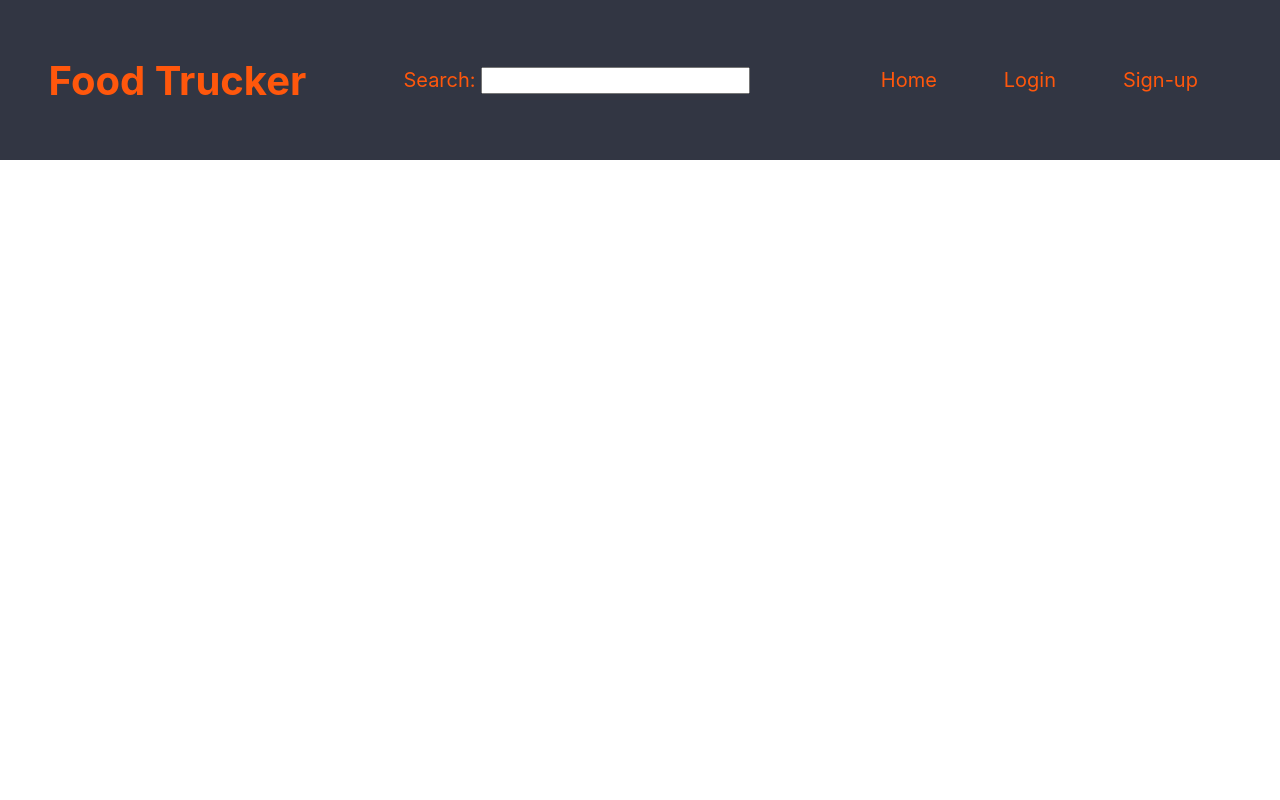
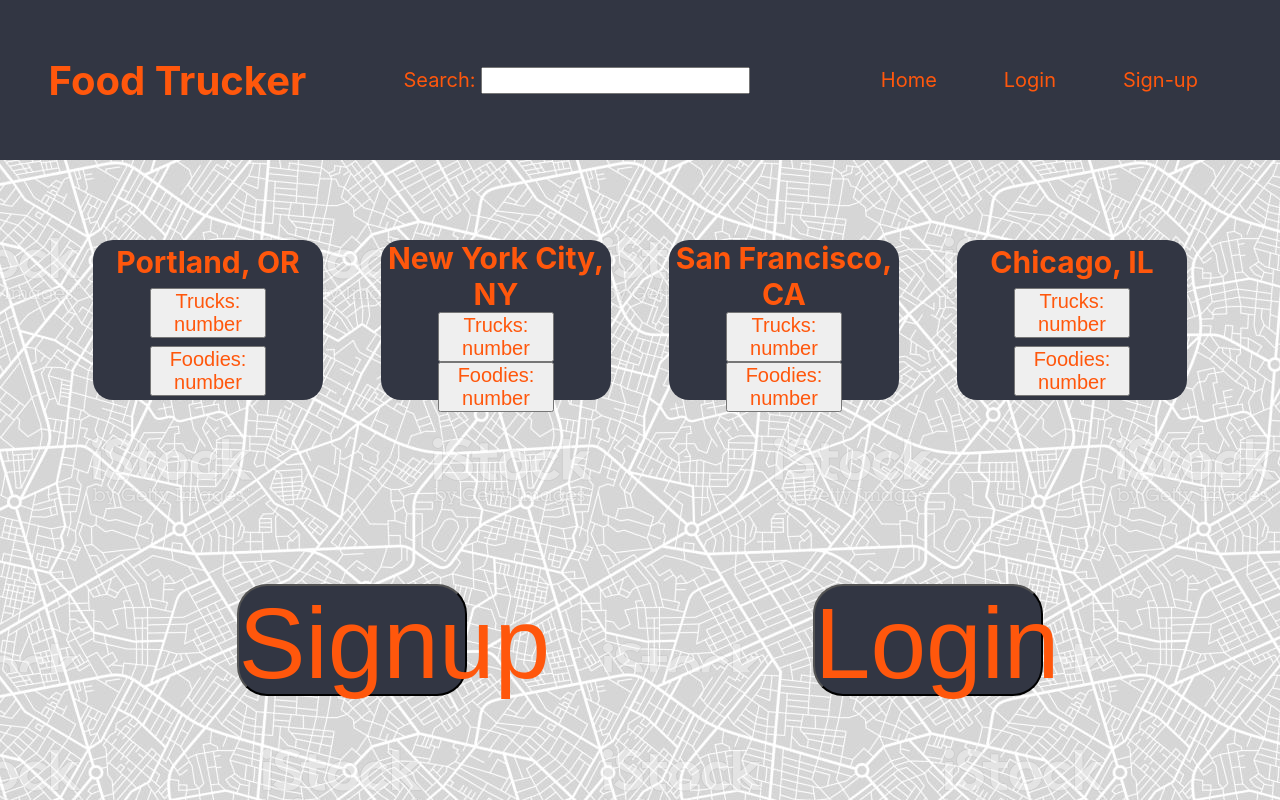
Before and after one commit to Food-Truck-BWPT/frontend, a React (Create React App) app in the folder foodtrucker/: page / in a window 1280 px wide. Built offline with nearby package versions, Linux system fonts and the light colour scheme.

Commit message:
set up landing page and hero image styling with city cards and signup and login buttons

```diff
--- a/foodtrucker/package.json
+++ b/foodtrucker/package.json
@@ -8,6 +8,7 @@
     "@testing-library/user-event": "^7.2.1",
     "axios": "^0.19.2",
     "bootstrap": "^4.5.0",
+    "google-maps": "^4.2.3",
     "less": "^3.11.3",
     "react": "^16.13.1",
     "react-dom": "^16.13.1",
--- a/foodtrucker/src/App.css
+++ b/foodtrucker/src/App.css
@@ -13,3 +13,9 @@ html {
 a, p, input, label {
   font-size: 2rem;
 }
+
+.hero {
+  background-image: url("./assets/map.jpg");
+  width: 100%;
+  height: 80vh;
+}
--- a/foodtrucker/src/components/Content.js
+++ b/foodtrucker/src/components/Content.js
@@ -2,6 +2,7 @@ import React from "react"
 import Login from "./login/loginForm"
 import Signup from "./login/signupForm"
 import Profile from "./profile/Profile"
+import LandingPage from "./LandingPage"
 import {Route} from "react-router-dom"
 
 function Content() {
@@ -16,6 +17,9 @@ function Content() {
             <Route path="/profile">
                 <Profile />
             </Route>
+            <Route exact path="/">
+                <LandingPage />
+            </Route>
         </div>
     )
 }
--- a/foodtrucker/src/components/LandingPage.js
+++ b/foodtrucker/src/components/LandingPage.js
@@ -0,0 +1,84 @@
+import React, { useEffect } from "react";
+import styled from "styled-components";
+
+const Hero = styled.div`
+  display: flex;
+  justify-content: space-around;
+  align-items: center;
+  flex-flow: column;
+  * {
+    /* border: 1px solid black; */
+  }
+  .row {
+    width: 90%;
+    height: 20vh;
+  }
+  .cities {
+      display: flex;
+      justify-content:space-around;
+
+      div {
+          width: 20%;
+          background-color: #323643;
+          display: flex;
+          justify-content: space-around;
+          flex-flow: column;
+          align-items: center;
+          border-radius: 2rem;
+          h2 {
+              font-size: 3rem;
+          }
+          button {
+              width: 50%;
+              font-size: 2rem;
+          }
+      }
+  }
+  .buttons {
+    display: flex;
+    justify-content: space-around;
+    align-items: center;
+    button {
+      height: 70%;
+      width: 20%;
+      font-size: 10rem;
+      background-color: #323643;
+      border-radius: 3rem;
+    }
+  }
+`;
+
+function LandingPage() {
+  return (
+    <Hero className="hero">
+      <div className="row cities">
+        <div>
+          <h2>Portland, OR</h2>
+          <button>Trucks: number</button>
+          <button>Foodies: number</button>
+        </div>
+        <div>
+          <h2>New York City, NY</h2>
+          <button>Trucks: number</button>
+          <button>Foodies: number</button>
+        </div>
+        <div>
+          <h2>San Francisco, CA</h2>
+          <button>Trucks: number</button>
+          <button>Foodies: number</button>
+        </div>
+        <div>
+          <h2>Chicago, IL</h2>
+          <button>Trucks: number</button>
+          <button>Foodies: number</button>
+        </div>
+      </div>
+      <div className="row buttons">
+        <button>Signup</button>
+        <button>Login</button>
+      </div>
+    </Hero>
+  );
+}
+
+export default LandingPage;
--- a/foodtrucker/src/utils/axiosWithAuth.js
+++ b/foodtrucker/src/utils/axiosWithAuth.js
@@ -2,6 +2,8 @@ import axios from 'axios'
 
 const axiosWithAuth = () => {
     const token = localStorage.getItem('token')
+
+    // const COOKIE = req.session.cookie
 
     return axios.create({
         baseURL: 'https://food-truckr-app.herokuapp.com/api',
```
Also changed, not shown: foodtrucker/src/assets/map.jpg (added), 1 other file (tests, documents, lock files or other folders).
